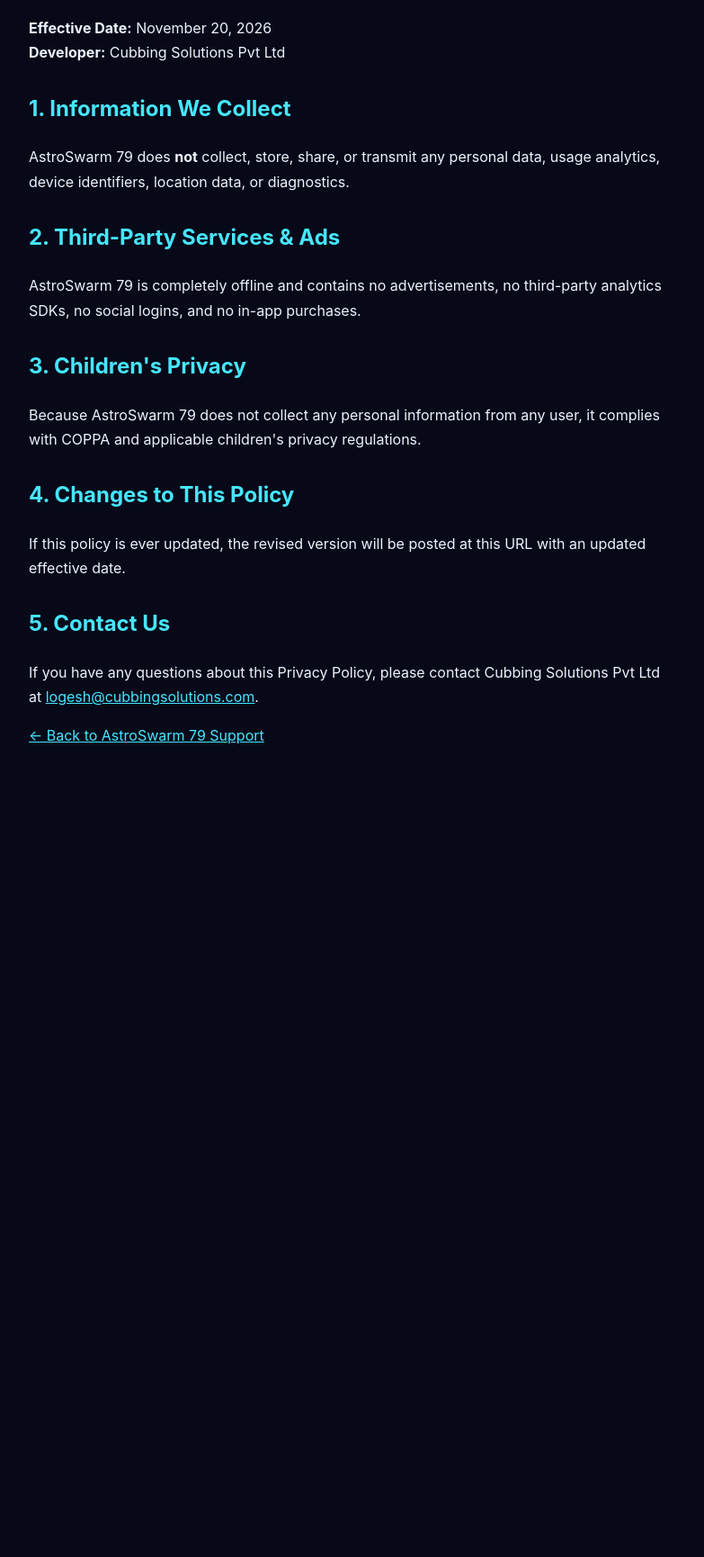
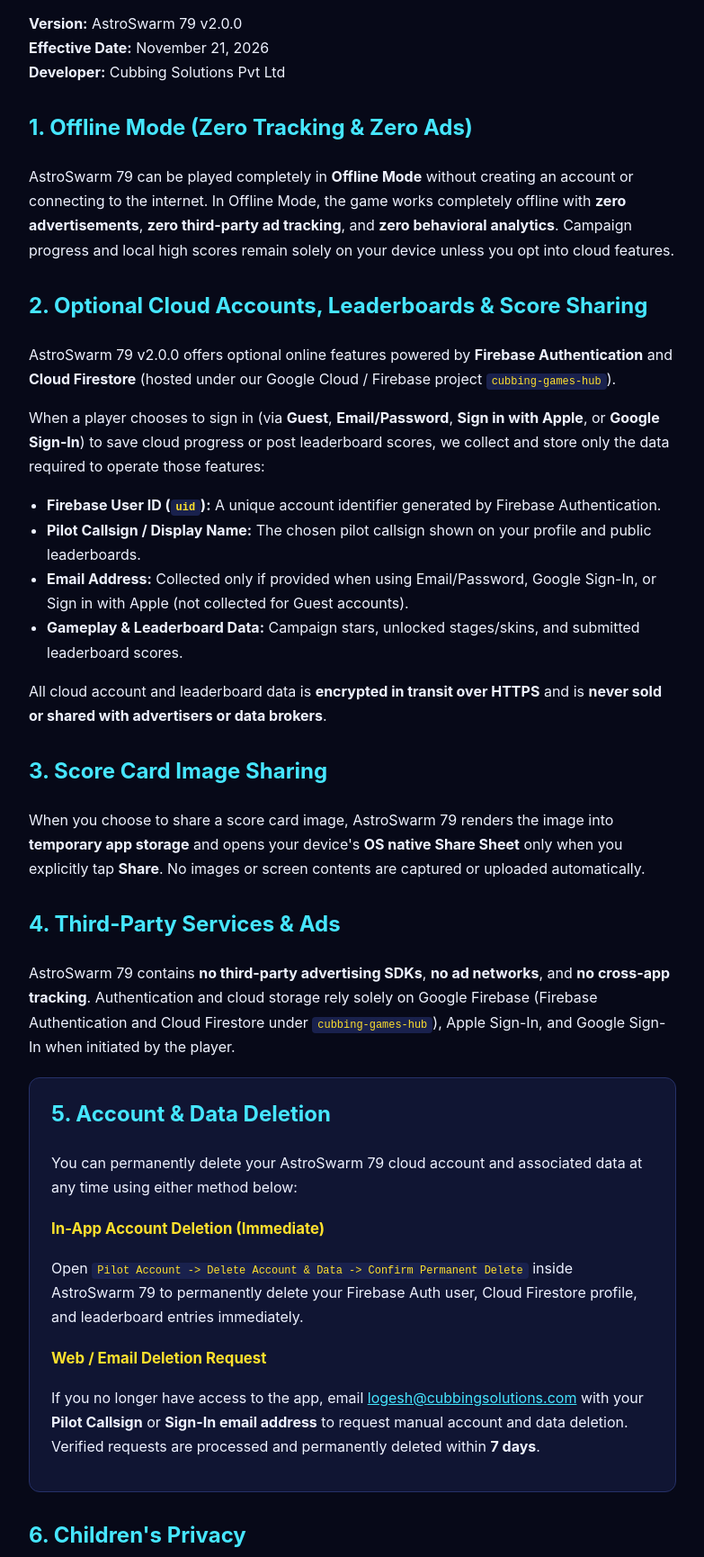
Before and after one commit to logesh-kumar/astroswarm-79, a plain HTML site: page privacy.html in a window 1280 px wide. Shown: the part 127-1857 px from the top of the page at 90% size, without its empty margins (248-1031 px from the left). Before the commit the page ends 1022 px from the top, so only its background shows below. Drawn offline with Linux system fonts and the light colour scheme.

Commit message:
docs: update privacy policy and account deletion details for v2.0.0

```diff
--- a/privacy.html
+++ b/privacy.html
@@ -3,30 +3,70 @@
 <head>
   <meta charset="UTF-8" />
   <meta name="viewport" content="width=device-width, initial-scale=1.0" />
-  <title>Privacy Policy — AstroSwarm 79</title>
+  <title>Privacy Policy — AstroSwarm 79 (v2.0.0)</title>
   <style>
     body { margin: 0; font-family: -apple-system, BlinkMacSystemFont, "Segoe UI", Roboto, sans-serif; background: #070918; color: #eef2ff; line-height: 1.7; }
     .wrap { max-width: 720px; margin: 0 auto; padding: 48px 24px; }
-    h1 { color: #ffe12d; }
+    h1 { color: #ffe12d; margin-bottom: 8px; }
     h2 { color: #46e6ff; margin-top: 28px; }
+    h3 { color: #ffe12d; margin-top: 18px; margin-bottom: 6px; font-size: 1.05rem; }
+    .card { background: #101533; border: 1px solid #263168; border-radius: 12px; padding: 20px 24px; margin: 20px 0; }
+    .card h2 { margin-top: 0; }
+    code { background: #19214d; color: #ffe12d; padding: 2px 6px; border-radius: 4px; font-size: 0.92em; }
+    ul { padding-left: 20px; }
     a { color: #46e6ff; }
+    footer { color: #8c96c6; font-size: 0.9rem; margin-top: 40px; }
   </style>
 </head>
 <body>
   <div class="wrap">
     <h1>Privacy Policy — AstroSwarm 79</h1>
-    <p><strong>Effective Date:</strong> November 20, 2026<br /><strong>Developer:</strong> Cubbing Solutions Pvt Ltd</p>
-    <h2>1. Information We Collect</h2>
-    <p>AstroSwarm 79 does <strong>not</strong> collect, store, share, or transmit any personal data, usage analytics, device identifiers, location data, or diagnostics.</p>
-    <h2>2. Third-Party Services &amp; Ads</h2>
-    <p>AstroSwarm 79 is completely offline and contains no advertisements, no third-party analytics SDKs, no social logins, and no in-app purchases.</p>
-    <h2>3. Children's Privacy</h2>
-    <p>Because AstroSwarm 79 does not collect any personal information from any user, it complies with COPPA and applicable children's privacy regulations.</p>
-    <h2>4. Changes to This Policy</h2>
-    <p>If this policy is ever updated, the revised version will be posted at this URL with an updated effective date.</p>
-    <h2>5. Contact Us</h2>
-    <p>If you have any questions about this Privacy Policy, please contact Cubbing Solutions Pvt Ltd at <a href="mailto:logesh@cubbingsolutions.com">logesh@cubbingsolutions.com</a>.</p>
+    <p>
+      <strong>Version:</strong> AstroSwarm 79 v2.0.0<br />
+      <strong>Effective Date:</strong> November 21, 2026<br />
+      <strong>Developer:</strong> Cubbing Solutions Pvt Ltd
+    </p>
+
+    <h2>1. Offline Mode (Zero Tracking &amp; Zero Ads)</h2>
+    <p>AstroSwarm 79 can be played completely in <strong>Offline Mode</strong> without creating an account or connecting to the internet. In Offline Mode, the game works completely offline with <strong>zero advertisements</strong>, <strong>zero third-party ad tracking</strong>, and <strong>zero behavioral analytics</strong>. Campaign progress and local high scores remain solely on your device unless you opt into cloud features.</p>
+
+    <h2>2. Optional Cloud Accounts, Leaderboards &amp; Score Sharing</h2>
+    <p>AstroSwarm 79 v2.0.0 offers optional online features powered by <strong>Firebase Authentication</strong> and <strong>Cloud Firestore</strong> (hosted under our Google Cloud / Firebase project <code>cubbing-games-hub</code>).</p>
+    <p>When a player chooses to sign in (via <strong>Guest</strong>, <strong>Email/Password</strong>, <strong>Sign in with Apple</strong>, or <strong>Google Sign-In</strong>) to save cloud progress or post leaderboard scores, we collect and store only the data required to operate those features:</p>
+    <ul>
+      <li><strong>Firebase User ID (<code>uid</code>):</strong> A unique account identifier generated by Firebase Authentication.</li>
+      <li><strong>Pilot Callsign / Display Name:</strong> The chosen pilot callsign shown on your profile and public leaderboards.</li>
+      <li><strong>Email Address:</strong> Collected only if provided when using Email/Password, Google Sign-In, or Sign in with Apple (not collected for Guest accounts).</li>
+      <li><strong>Gameplay &amp; Leaderboard Data:</strong> Campaign stars, unlocked stages/skins, and submitted leaderboard scores.</li>
+    </ul>
+    <p>All cloud account and leaderboard data is <strong>encrypted in transit over HTTPS</strong> and is <strong>never sold or shared with advertisers or data brokers</strong>.</p>
+
+    <h2>3. Score Card Image Sharing</h2>
+    <p>When you choose to share a score card image, AstroSwarm 79 renders the image into <strong>temporary app storage</strong> and opens your device's <strong>OS native Share Sheet</strong> only when you explicitly tap <strong>Share</strong>. No images or screen contents are captured or uploaded automatically.</p>
+
+    <h2>4. Third-Party Services &amp; Ads</h2>
+    <p>AstroSwarm 79 contains <strong>no third-party advertising SDKs</strong>, <strong>no ad networks</strong>, and <strong>no cross-app tracking</strong>. Authentication and cloud storage rely solely on Google Firebase (Firebase Authentication and Cloud Firestore under <code>cubbing-games-hub</code>), Apple Sign-In, and Google Sign-In when initiated by the player.</p>
+
+    <section id="account-deletion" class="card">
+      <h2>5. Account &amp; Data Deletion</h2>
+      <p>You can permanently delete your AstroSwarm 79 cloud account and associated data at any time using either method below:</p>
+      <h3>In-App Account Deletion (Immediate)</h3>
+      <p>Open <code>Pilot Account -&gt; Delete Account &amp; Data -&gt; Confirm Permanent Delete</code> inside AstroSwarm 79 to permanently delete your Firebase Auth user, Cloud Firestore profile, and leaderboard entries immediately.</p>
+      <h3>Web / Email Deletion Request</h3>
+      <p>If you no longer have access to the app, email <a href="mailto:logesh@cubbingsolutions.com">logesh@cubbingsolutions.com</a> with your <strong>Pilot Callsign</strong> or <strong>Sign-In email address</strong> to request manual account and data deletion. Verified requests are processed and permanently deleted within <strong>7 days</strong>.</p>
+    </section>
+
+    <h2>6. Children's Privacy</h2>
+    <p>AstroSwarm 79 contains no advertisements and performs no ad tracking. Offline Mode requires no account or personal information. We do not knowingly collect personal information from children under the applicable minimum age without parental consent; if you believe a child has created an optional cloud account without consent, please delete it in-app or contact us at <a href="mailto:logesh@cubbingsolutions.com">logesh@cubbingsolutions.com</a> for immediate removal.</p>
+
+    <h2>7. Changes to This Policy</h2>
+    <p>If this policy is updated, the revised version will be posted at this URL with an updated effective date and version note.</p>
+
+    <h2>8. Contact Us</h2>
+    <p>If you have any questions about this Privacy Policy or your data, please contact Cubbing Solutions Pvt Ltd at <a href="mailto:logesh@cubbingsolutions.com">logesh@cubbingsolutions.com</a>.</p>
+
     <p><a href="index.html">&larr; Back to AstroSwarm 79 Support</a></p>
+    <footer>&copy; 2026 Cubbing Solutions Pvt Ltd. All rights reserved.</footer>
   </div>
 </body>
 </html>
```
